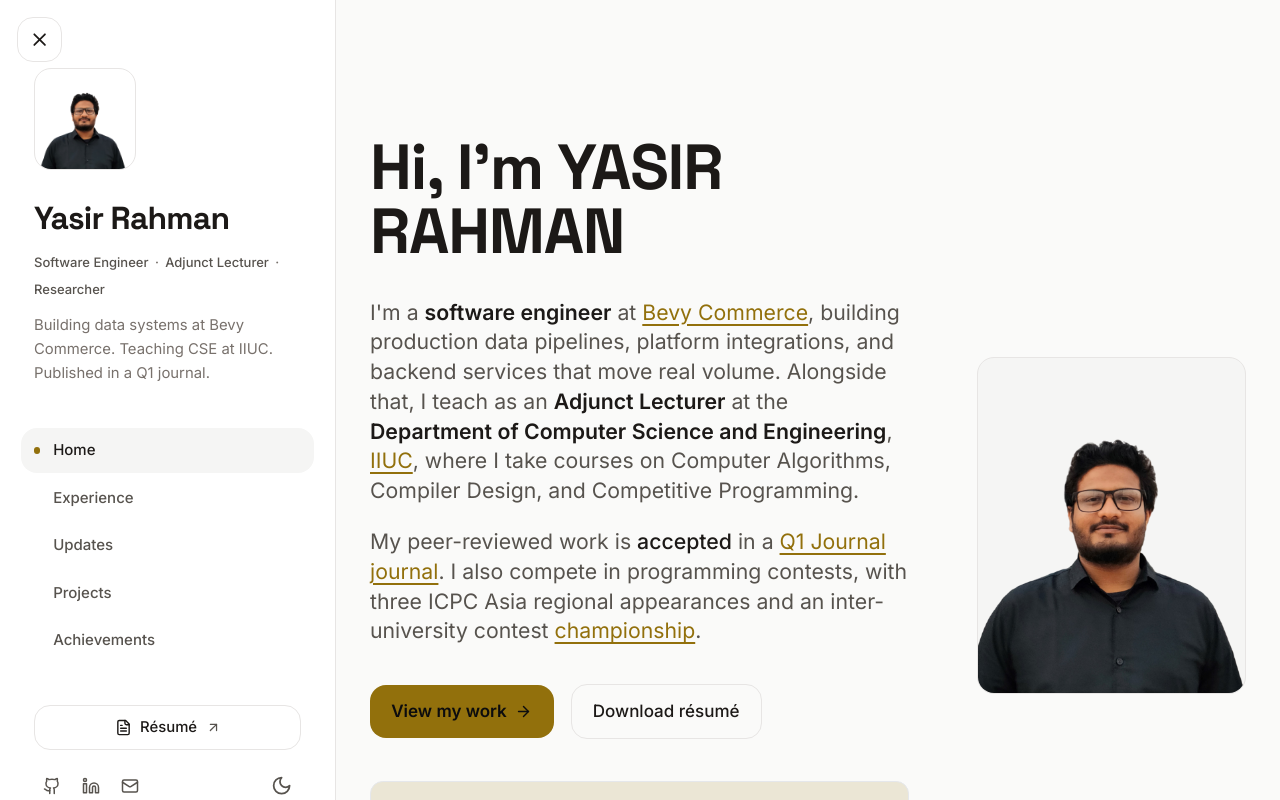
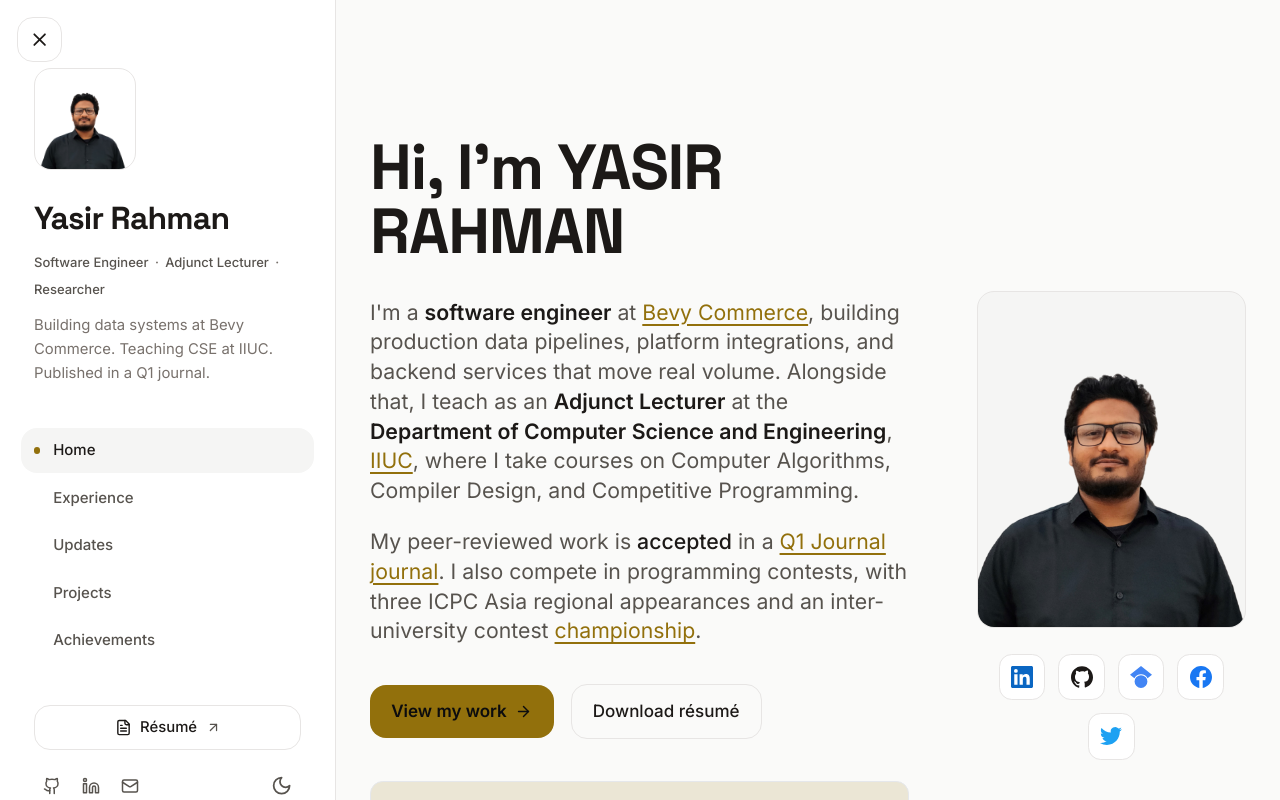
Before and after one commit to ChyYasir/my-portfolio, a Next.js app: page / in a window 1280 px wide. Shown: the top 800 px of the page. Built offline with nearby package versions, Linux system fonts and the light colour scheme.

Commit message:
Add SocialLinks component and integrate into Hero section

```diff
--- a/src/components/sections/Hero.js
+++ b/src/components/sections/Hero.js
@@ -6,6 +6,7 @@
 import { ArrowRight, Sparkles } from "lucide-react";
 import { siteConfig } from "@/lib/site";
 import { heroStagger, heroItem } from "@/lib/motion";
+import SocialLinks from "@/components/ui/SocialLinks";
 
 const accentLink =
   "text-accent hover:text-accent-hover underline underline-offset-4 decoration-accent/40 hover:decoration-accent transition-colors";
@@ -128,7 +129,8 @@
           variants={heroItem}
           className="order-first lg:order-last w-full"
         >
-          <div className="relative aspect-[4/5] w-full max-w-xs sm:max-w-sm mx-auto lg:mx-0 lg:ml-auto lg:max-w-[380px] rounded-2xl overflow-hidden border border-border bg-subtle">
+          <div className="w-full max-w-xs sm:max-w-sm mx-auto lg:mx-0 lg:ml-auto lg:max-w-[380px]">
+            <div className="relative aspect-[4/5] w-full rounded-2xl overflow-hidden border border-border bg-subtle">
               <Image
                 src="/images/profile/yasir-2.png"
                 alt={siteConfig.name}
@@ -138,6 +140,8 @@
                 priority
               />
             </div>
+            <SocialLinks className="mt-6" />
+          </div>
         </motion.div>
       </motion.div>
     </section>
--- /dev/null
+++ b/src/components/ui/SocialLinks.js
@@ -0,0 +1,75 @@
+import { siteConfig } from "@/lib/site";
+
+/* Brand logo glyphs (24x24 viewBox). GitHub uses currentColor so it stays
+   visible in both themes; the rest carry their official brand color. */
+function GitHubIcon(props) {
+  return (
+    <svg viewBox="0 0 24 24" fill="currentColor" aria-hidden="true" {...props}>
+      <path d="M12 .297c-6.63 0-12 5.373-12 12 0 5.303 3.438 9.8 8.205 11.385.6.113.82-.258.82-.577 0-.285-.01-1.04-.015-2.04-3.338.724-4.042-1.61-4.042-1.61C4.422 18.07 3.633 17.7 3.633 17.7c-1.087-.744.084-.729.084-.729 1.205.084 1.838 1.236 1.838 1.236 1.07 1.835 2.809 1.305 3.495.998.108-.776.417-1.305.76-1.605-2.665-.305-5.467-1.334-5.467-5.931 0-1.311.469-2.381 1.236-3.221-.124-.303-.535-1.524.117-3.176 0 0 1.008-.322 3.301 1.23A11.509 11.509 0 0 1 12 5.803c1.02.005 2.047.138 3.006.404 2.291-1.552 3.297-1.23 3.297-1.23.653 1.653.242 2.874.118 3.176.77.84 1.235 1.911 1.235 3.221 0 4.609-2.807 5.624-5.479 5.921.43.372.823 1.102.823 2.222 0 1.606-.014 2.898-.014 3.293 0 .322.216.694.825.576C20.565 22.092 24 17.592 24 12.297c0-6.627-5.373-12-12-12" />
+    </svg>
+  );
+}
+
+function LinkedInIcon(props) {
+  return (
+    <svg viewBox="0 0 24 24" fill="#0A66C2" aria-hidden="true" {...props}>
+      <path d="M20.447 20.452h-3.554v-5.569c0-1.328-.027-3.037-1.852-3.037-1.853 0-2.136 1.445-2.136 2.939v5.667H9.351V9h3.414v1.561h.046c.477-.9 1.637-1.85 3.37-1.85 3.601 0 4.267 2.37 4.267 5.455v6.286zM5.337 7.433a2.062 2.062 0 0 1-2.063-2.065 2.064 2.064 0 1 1 2.063 2.065zm1.782 13.019H3.555V9h3.564v11.452zM22.225 0H1.771C.792 0 0 .774 0 1.729v20.542C0 23.227.792 24 1.771 24h20.451C23.2 24 24 23.227 24 22.271V1.729C24 .774 23.2 0 22.222 0h.003z" />
+    </svg>
+  );
+}
+
+function ScholarIcon(props) {
+  return (
+    <svg viewBox="0 0 24 24" fill="#4285F4" aria-hidden="true" {...props}>
+      <path d="M12 24a7 7 0 1 1 0-14 7 7 0 0 1 0 14zm0-24L0 9.5l4.838 3.94A8 8 0 0 1 12 9a8 8 0 0 1 7.162 4.44L24 9.5z" />
+    </svg>
+  );
+}
+
+function FacebookIcon(props) {
+  return (
+    <svg viewBox="0 0 24 24" fill="#1877F2" aria-hidden="true" {...props}>
+      <path d="M24 12.073c0-6.627-5.373-12-12-12s-12 5.373-12 12c0 5.99 4.388 10.954 10.125 11.854v-8.385H7.078v-3.47h3.047V9.43c0-3.007 1.792-4.669 4.533-4.669 1.312 0 2.686.235 2.686.235v2.953H15.83c-1.491 0-1.956.925-1.956 1.874v2.25h3.328l-.532 3.47h-2.796v8.385C19.612 23.027 24 18.062 24 12.073z" />
+    </svg>
+  );
+}
+
+function TwitterIcon(props) {
+  return (
+    <svg viewBox="0 0 24 24" fill="#1DA1F2" aria-hidden="true" {...props}>
+      <path d="M23.953 4.57a10 10 0 0 1-2.825.775 4.958 4.958 0 0 0 2.163-2.723c-.951.555-2.005.959-3.127 1.184a4.92 4.92 0 0 0-8.384 4.482C7.69 8.095 4.067 6.13 1.64 3.162a4.822 4.822 0 0 0-.666 2.475c0 1.71.87 3.213 2.188 4.096a4.904 4.904 0 0 1-2.228-.616v.06a4.923 4.923 0 0 0 3.946 4.827 4.996 4.996 0 0 1-2.212.085 4.936 4.936 0 0 0 4.604 3.417 9.867 9.867 0 0 1-6.102 2.105c-.39 0-.779-.023-1.17-.067a13.995 13.995 0 0 0 7.557 2.209c9.053 0 13.998-7.496 13.998-13.985 0-.21 0-.42-.015-.63A9.935 9.935 0 0 0 24 4.59z" />
+    </svg>
+  );
+}
+
+const links = [
+  { key: "linkedin", label: "LinkedIn", href: siteConfig.social.linkedin, Icon: LinkedInIcon },
+  { key: "github", label: "GitHub", href: siteConfig.social.github, Icon: GitHubIcon },
+  { key: "scholar", label: "Google Scholar", href: siteConfig.social.scholar, Icon: ScholarIcon },
+  { key: "facebook", label: "Facebook", href: siteConfig.social.facebook, Icon: FacebookIcon },
+  { key: "twitter", label: "Twitter", href: siteConfig.social.twitter, Icon: TwitterIcon },
+];
+
+export default function SocialLinks({ className = "" }) {
+  return (
+    <div className={`flex flex-wrap items-center justify-center gap-3 ${className}`}>
+      {links.map(({ key, label, href, Icon }) => (
+        <a
+          key={key}
+          href={href}
+          target="_blank"
+          rel="noopener noreferrer"
+          aria-label={label}
+          title={label}
+          className="inline-flex items-center justify-center w-11 h-11 rounded-xl border border-border bg-elevated hover:bg-subtle hover:-translate-y-0.5 transition-all duration-200"
+        >
+          <Icon
+            className={
+              key === "github" ? "w-[22px] h-[22px] text-foreground" : "w-[22px] h-[22px]"
+            }
+          />
+        </a>
+      ))}
+    </div>
+  );
+}
--- a/src/lib/site.js
+++ b/src/lib/site.js
@@ -23,6 +23,10 @@
     github: "https://github.com/ChyYasir",
     linkedin: "https://www.linkedin.com/in/yasir-rahman-chy/",
     email: "mailto:chyyasir2000@gmail.com",
+    // TODO: replace the placeholder "#" links below with your real profile URLs
+    scholar: "#",
+    facebook: "#",
+    twitter: "#",
   },
   nav: [
     { name: "Home", path: "/" },
```
Lines whose indentation alone changed are shown as unchanged.
